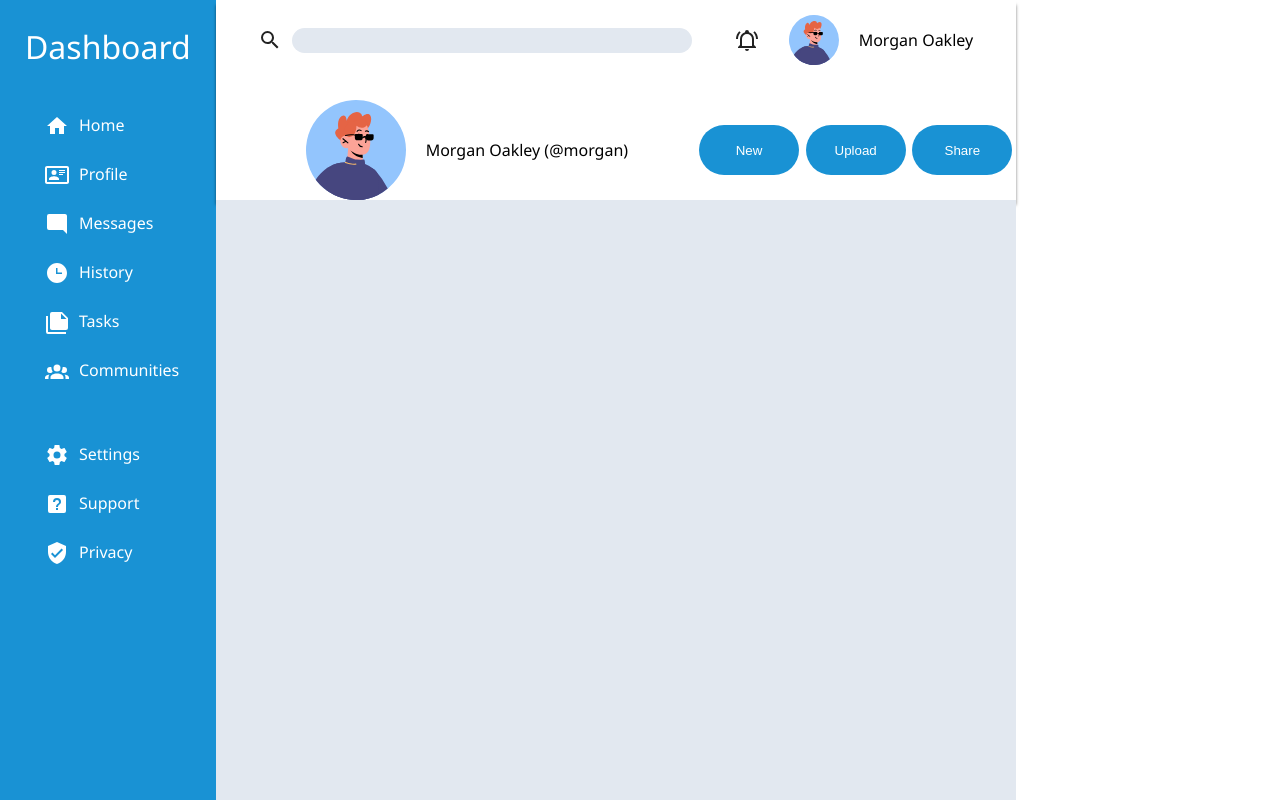
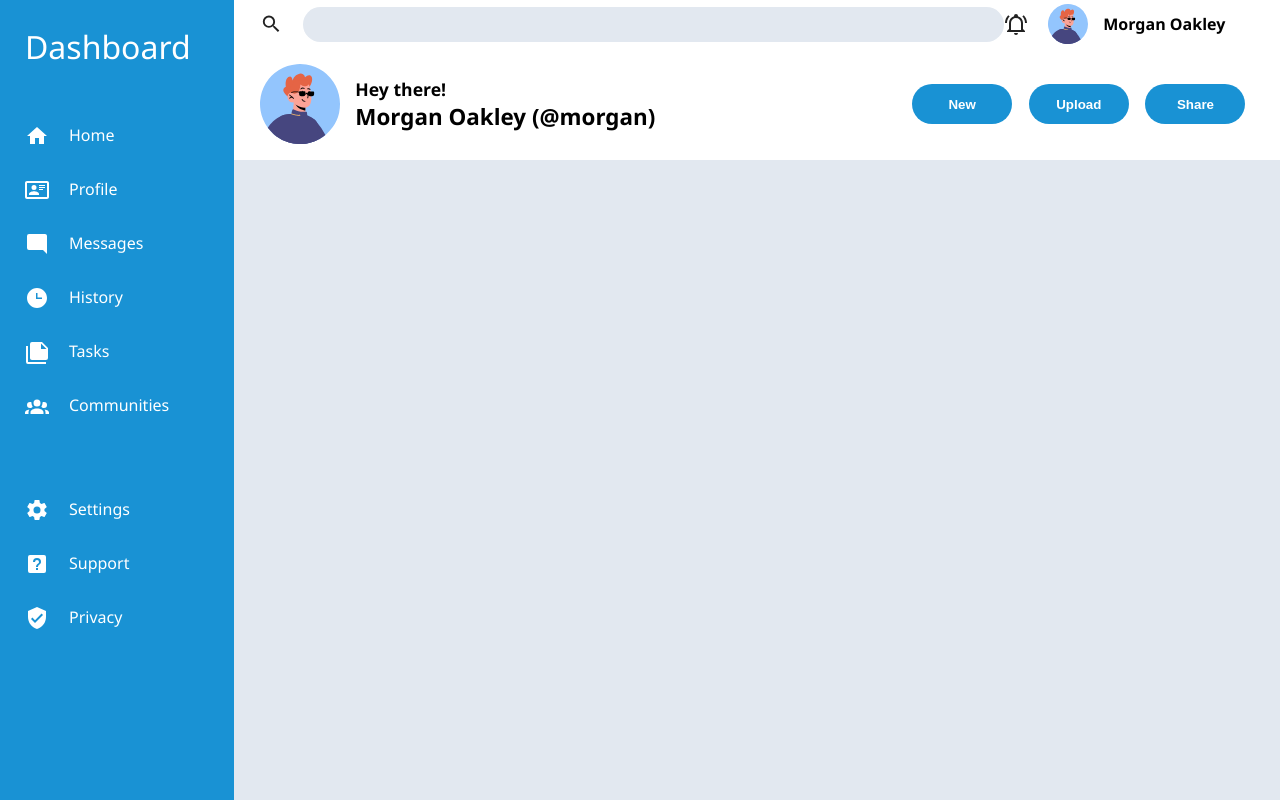
Before and after one commit to hajjajmoath/admin-dashboard, a plain HTML site: page index.html in a window 1280 px wide. Drawn offline with Linux system fonts and the light colour scheme.

Commit message:
Update index.html style.css

```diff
--- a/index.html
+++ b/index.html
@@ -46,26 +46,32 @@
         <div id="header">
             <div id="top-section">
                 <div id="search">
-                    <svg xmlns="http://www.w3.org/2000/svg" xmlns:xlink="http://www.w3.org/1999/xlink" version="1.1" width="24" height="24" viewBox="0 0 24 24" fill="#222">
+                    <svg id="search-icon" xmlns="http://www.w3.org/2000/svg" xmlns:xlink="http://www.w3.org/1999/xlink" version="1.1" width="24" height="24" viewBox="0 0 24 24" fill="#222">
                         <path d="M9.5,3A6.5,6.5 0 0,1 16,9.5C16,11.11 15.41,12.59 14.44,13.73L14.71,14H15.5L20.5,19L19,20.5L14,15.5V14.71L13.73,14.44C12.59,15.41 11.11,16 9.5,16A6.5,6.5 0 0,1 3,9.5A6.5,6.5 0 0,1 9.5,3M9.5,5C7,5 5,7 5,9.5C5,12 7,14 9.5,14C12,14 14,12 14,9.5C14,7 12,5 9.5,5Z"></path>
                       </svg>
-                    <input type="search" name="search" id="search-box"></div>
+                    <input type="search" name="search" id="search-box">
+                  </div>
                 <div id="account">
-                    <svg xmlns="http://www.w3.org/2000/svg" xmlns:xlink="http://www.w3.org/1999/xlink" version="1.1" width="24" height="24" viewBox="0 0 24 24" fill="#222">
+                    <svg id="bell-icon" xmlns="http://www.w3.org/2000/svg" xmlns:xlink="http://www.w3.org/1999/xlink" version="1.1" width="24" height="24" viewBox="0 0 24 24" fill="#222">
                         <path d="M10,21H14A2,2 0 0,1 12,23A2,2 0 0,1 10,21M21,19V20H3V19L5,17V11C5,7.9 7.03,5.17 10,4.29C10,4.19 10,4.1 10,4A2,2 0 0,1 12,2A2,2 0 0,1 14,4C14,4.1 14,4.19 14,4.29C16.97,5.17 19,7.9 19,11V17L21,19M17,11A5,5 0 0,0 12,6A5,5 0 0,0 7,11V18H17V11M19.75,3.19L18.33,4.61C20.04,6.3 21,8.6 21,11H23C23,8.07 21.84,5.25 19.75,3.19M1,11H3C3,8.6 3.96,6.3 5.67,4.61L4.25,3.19C2.16,5.25 1,8.07 1,11Z"></path>
                       </svg>
-                    <img src="morgan.svg" alt="morgan" width="50px">
-                    Morgan Oakley</div>
+                    <img id="user-picture-small" src="morgan.svg" alt="morgan">
+                    <span class="user-name-small">Morgan Oakley</span>
+                </div>
             </div>
             <div id="down-section">
-                <div id="username">
-                    <img src="morgan.svg" alt="morgan">
-                    Morgan Oakley (@morgan)</div>
-                <div id="top-bar-btns">
-                    <button>New</button>
-                    <button>Upload</button>
-                    <button>Share</button>
-                </div>
+              <div id="username">
+                <img id="user-picture-big" src="morgan.svg" alt="morgan">
+                  <div id="user-main">
+                    <span class="user-greeting">Hey there!</span>
+                    <span class="user-info">Morgan Oakley (@morgan)</span>
+                  </div>
+              </div>
+              <div id="top-bar-btns">
+                <button id="header-button">New</button>
+                <button id="header-button">Upload</button>
+                <button id="header-button">Share</button>
+              </div>
             </div>
         </div>
         <div id="container"></div>
--- a/style.css
+++ b/style.css
@@ -9,7 +9,7 @@ body {
     background-color: #1992D4;
     color: white;
     height: 100vh;
-    width: 30vh;
+    width: 35vh;
 }
 
 #sidebar-container {
@@ -27,28 +27,29 @@ body {
     font-weight: 500;
 }
 
-img {
-    padding: 20px;
-}
-
 .sidebar-group {
     margin-top: 50px;
 }
 
 ul {
     list-style: none;
-    display: grid;
-    gap: 15px
+    display: flex;
+    flex-direction: column;
+    justify-content: center;
+    align-items: end;
+    margin-right: 20px;
 }
 
 li {
     display: flex;
-    padding: 5px;
-    margin-right: auto;
+    padding: 15px;
+    width: 100%;
+    border-radius: 15px;
+    font-weight: 500;
 }
 
-svg {
-    padding-right: 10px;
+li:hover {
+    background-color: #0d629b;
 }
 
 #main {
@@ -58,27 +59,35 @@ svg {
 
 #header {
     background-color: white;
-    width: 100vh;
-    height: 25vh;
-    box-shadow: 0px 5px 3px rgba(0, 0, 0, 0.5);
+    width: 100%;
+    display: flex;
+    flex-direction: column;
+    align-items: center;
+    height: 20vh;
 }
 
 #container {
     background-color: #E2E8F0;
-    width: 100vh;
-    height: 75vh;
+    width: 100%;
+    height: 80vh;
 }
 
 #top-section {
     display: flex;
-    justify-content: space-evenly;
-    height: 40%;
+    justify-content: space-between;
+    height: 30%;
+    width: 95%;
+}
+
+#search-icon, #bell-icon, svg {
+    padding-right: 20px;
+
 }
 
 #search-box {
     background-color: #E2E8F0;
-    width: 400px;
-    height: 25px;
+    width: 100%;
+    height: 35px;
     border-radius: 25px;
     border: none;
 }
@@ -86,40 +95,83 @@ svg {
 #search {
     display: flex;
     align-items: center;
+    width: 75%;
 }
 
 #down-section {
     display: flex;
     justify-content: space-between;
-    width: 5;
+    width: 95%;
+    height: 100%;
 }
 
 #top-bar-btns {
     display: flex;
     justify-content: space-around;
     align-items: center;
-    width: 40%;
+    width: 350px;
 }
 
 button {
     width: 100px;
-    height: 50px;
+    height: 40px;
     border-radius: 50px;
     background-color: #1992D4;
     color: white;
     border: none;
+    font-weight: 600;
 }
 
 #account {
     display: flex;
     align-items: center;
+    width: 250px;
 }
 
 #username {
     display: flex;
     align-items: center;
-    position: relative;
-    left: 70px;
 }
 
-*{order: 1px solid red;}
+#user-main {
+    display: flex;
+    flex-direction: column;
+    justify-content: center;
+}
+
+.user-greeting {
+    font-weight: 700;
+    font-size: 1.1rem;
+}
+
+.user-info {
+    font-weight: 800;
+    font-size: 1.4rem;
+}
+
+.user-name-small {
+    font-weight: 700;
+}
+
+#user-picture-big {
+    width: 80px;
+    padding: 10px 15px 10px 0;
+}
+
+#user-picture-small {
+    width: 40px;
+    padding: 10px 15px 10px 0;
+}
+
+#header-button:hover {
+    background-color: #0d629b;
+}
+
+
+@media only screen and (max-width: 1200px) {
+    #search-box {
+        width: 50%;
+    }
+  }
+
+  *{order: 1px solid red}
```
